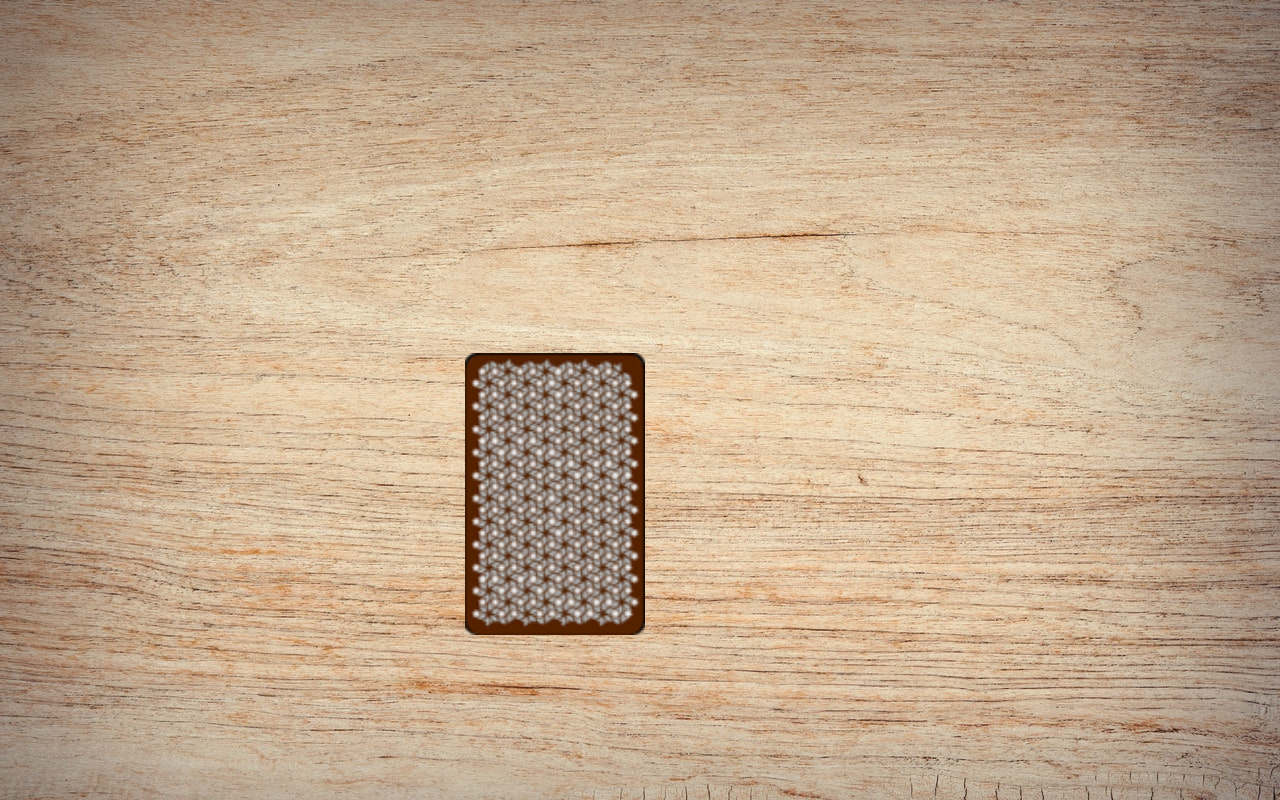
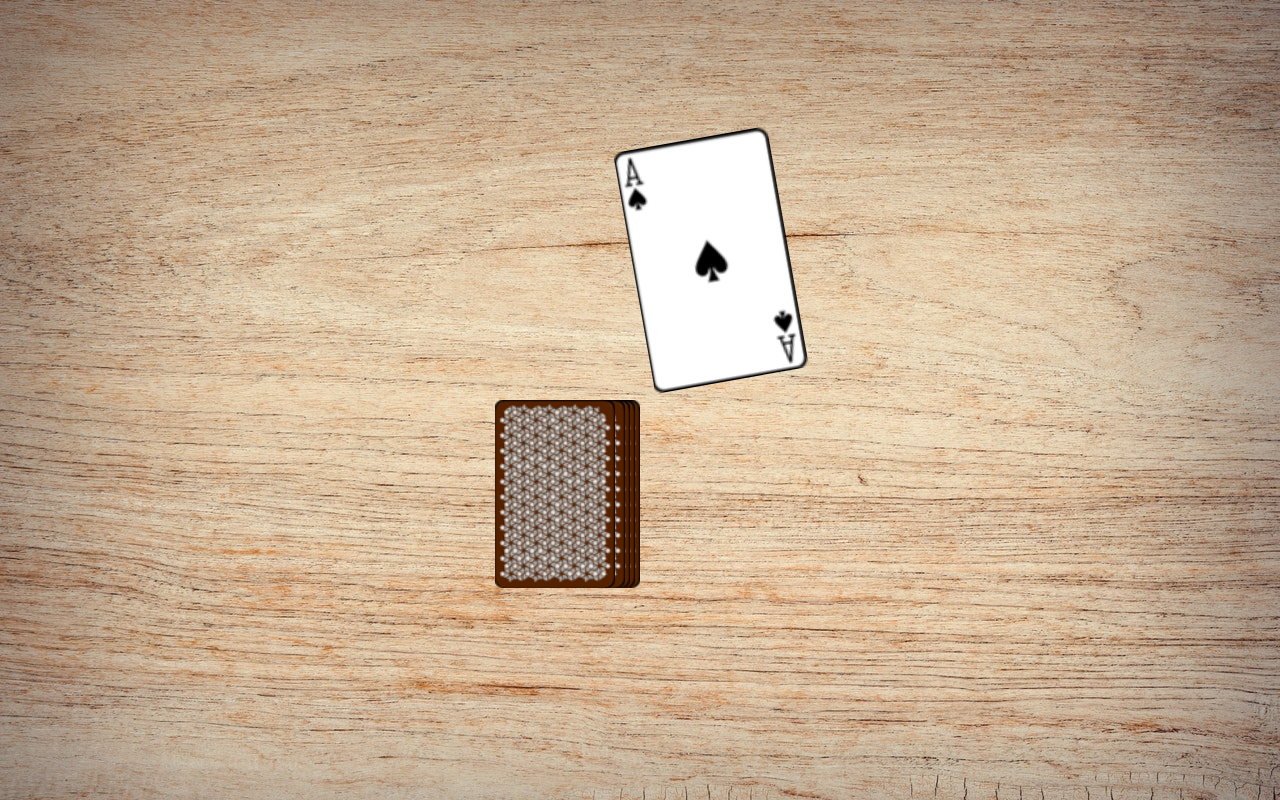
Before and after one commit to applex90/ringoffire, an Angular app: page /game in a window 1280 px wide. Both pictures are taken after a click on the picture 555 px from the left and 493 px from the top of the page. Built offline with nearby package versions, Linux system fonts and the light colour scheme.

Commit message:
added card animation

```diff
--- a/src/app/game/game.component.html
+++ b/src/app/game/game.component.html
@@ -2,6 +2,7 @@
     <div class="card-stack">
         <img *ngFor="let c of [0,1,2,3]; let i = index;" [ngStyle]="{'right.px': i * 5}"
             src="/assets/img/cards/card_cover.png">
-        <img (click)="takeCard()" [class.pick-card]="pickCardAnimation" class="top-card" style="right: 25px" src="/assets/img/cards/card_cover.png">
-    </div>
+            <img (click)="takeCard()" class="top-card" style="right: 25px" src="/assets/img/cards/card_cover.png">
+            <img (click)="takeCard()" *ngIf="pickCardAnimation" class="pick-card" style="right: 25px" src="/assets/img/cards/ace_1.png">
+        </div>
 </div>
--- a/src/app/game/game.component.scss
+++ b/src/app/game/game.component.scss
@@ -29,6 +29,21 @@
 }
 
 .pick-card {
-    transition: all 125ms ease-in-out;
-    transform: scale(1.5) !important;
+    animation: pick-card-animation 1s ease-in-out;
+    transform: scale(1.3) translateX(120px) translateY(-180px) rotate(-10deg);
 }
+
+@keyframes pick-card-animation {
+    0% {
+        transform: scale(1);
+    }
+    40% {
+        transform: scale(1.7);
+    }
+    60% {
+        transform: scale(1.7);
+    }
+    100% {
+        transform: scale(1.3) translateX(120px) translateY(-180px) rotate(-10deg);
+    }
+}
```
